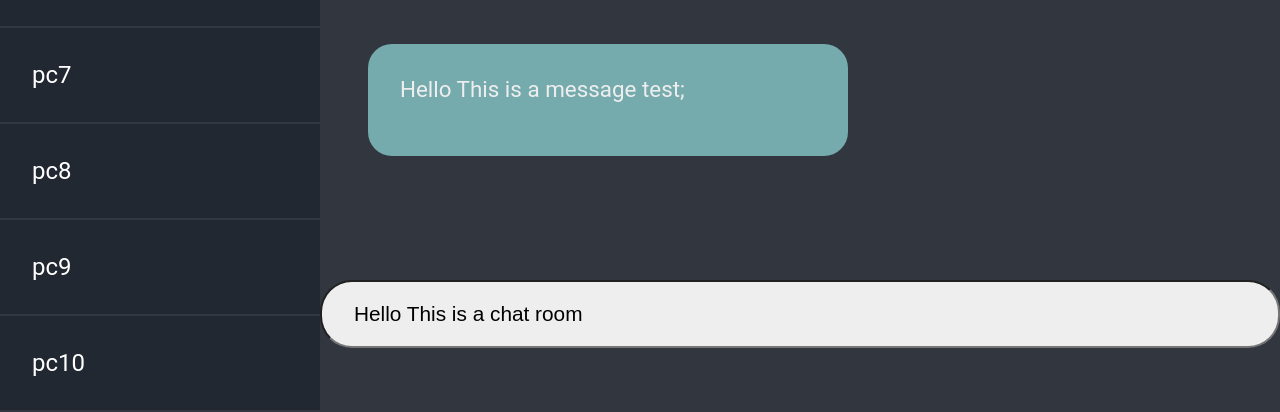
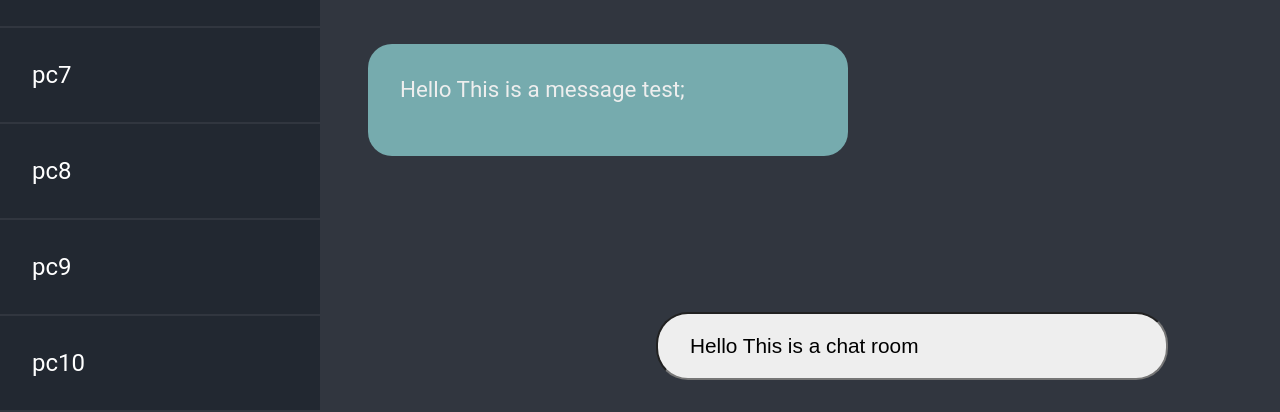
Before and after one commit to sharifloo-net/chatmat, a PHP site: page / in a window 1280 px wide. Shown: the part 644-1056 px from the top of the page. Run offline with PHP 8.4, Linux system fonts and the light colour scheme.

Commit message:
fix text-box position bugs

```diff
--- a/index.php
+++ b/index.php
@@ -24,7 +24,7 @@
         <div class="left-panel-item"><span></span>pc10</div>
     </div>
     <div id="right-panel">
-        <div id="top-section">
+        <div class="top-section">
             <div class="right-section">
                 <div class="message-box">
                     Hello This is a message test;
@@ -52,9 +52,7 @@
             </div>
         </div>
         <div id="bottom-section">
-            <div id="text-box-container">
-                <input type="text" name="textBox" id="text-box" placeholder="Message" value="Hello This is a chat room">
-            </div>
+            <input type="text" name="textBox" id="text-box" placeholder="Message" value="Hello This is a chat room">
         </div>
     </div>
 </div>
--- a/themes/default/css/style.css
+++ b/themes/default/css/style.css
@@ -48,17 +48,19 @@ body, html {
 
 #right-panel {
     background-color: #31363F;
-    display: grid;
-    grid-template-rows: 7fr 1fr;
-    overflow-y: auto;
-}
-
-#top-section {
     padding: 3rem;
     min-width: 100%;
     display: flex;
     flex-direction: column;
+}
+
+.top-section {
+    display: flex;
+    flex-direction: column;
     gap: 3rem;
+    overflow-y: auto;
+    width: 100%;
+    height: 90%;
 }
 
 .right-section {
@@ -78,23 +80,24 @@ body, html {
 }
 
 #bottom-section {
+    position: fixed;
+    bottom: 0;
+    width: 100%;
+    min-height: 10%;
     display: flex;
-    justify-content: center;
-}
-
-#text-box-container {
-    position: fixed;
+    align-items: end;
+    background-color: #31363F;
 }
 
 #text-box {
     padding: 2rem;
-    margin-bottom: 5rem;
-    width: 60rem;
+    width: 40%;
     height: 4rem;
     border-radius: 2rem;
     font-size: 1.3rem;
     background-color: #EEEEEE;
-    display: flex;
+    margin-left: 18rem;
+    margin-bottom: 2rem;
 }
 
 #text-box:focus {
```
